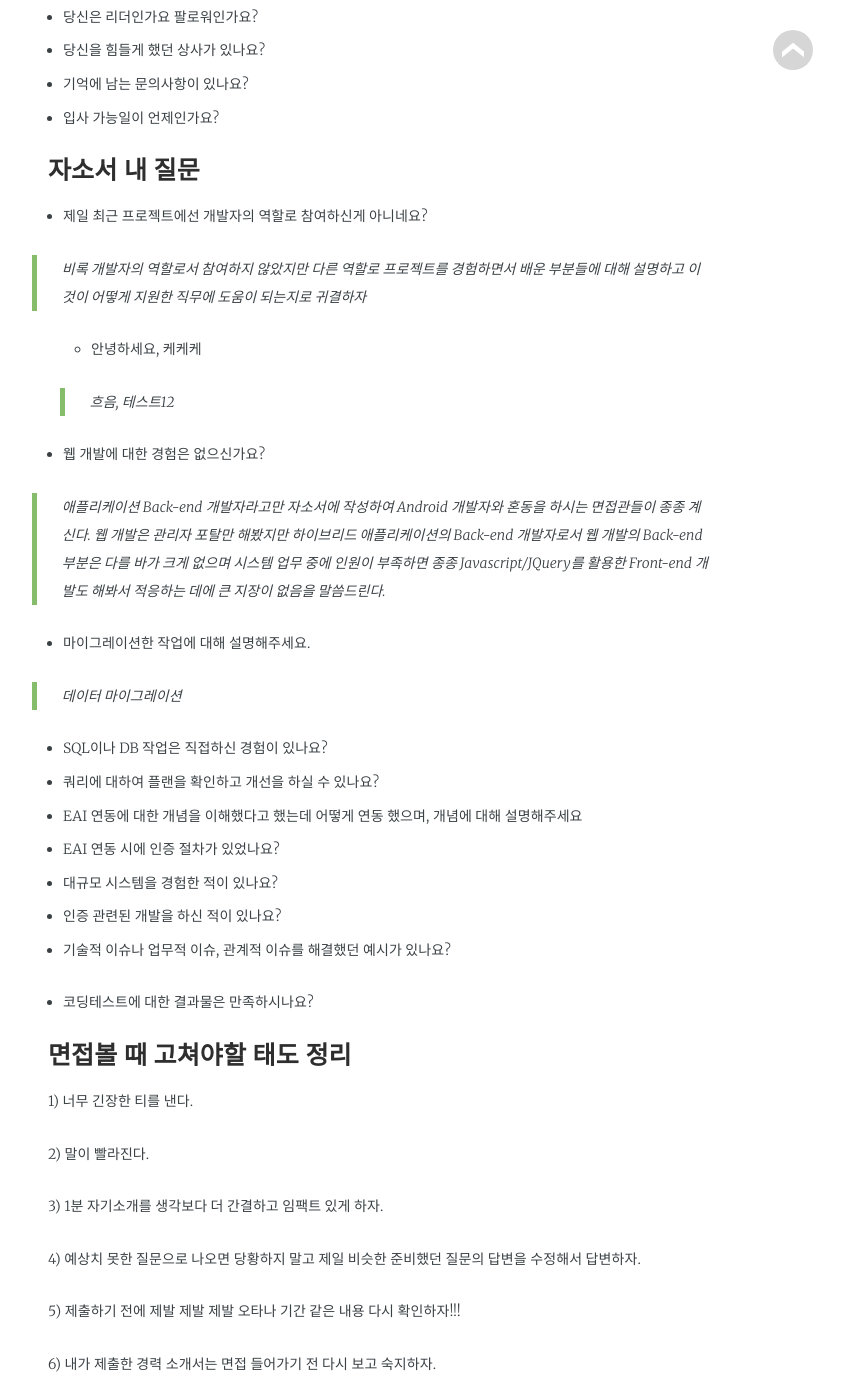
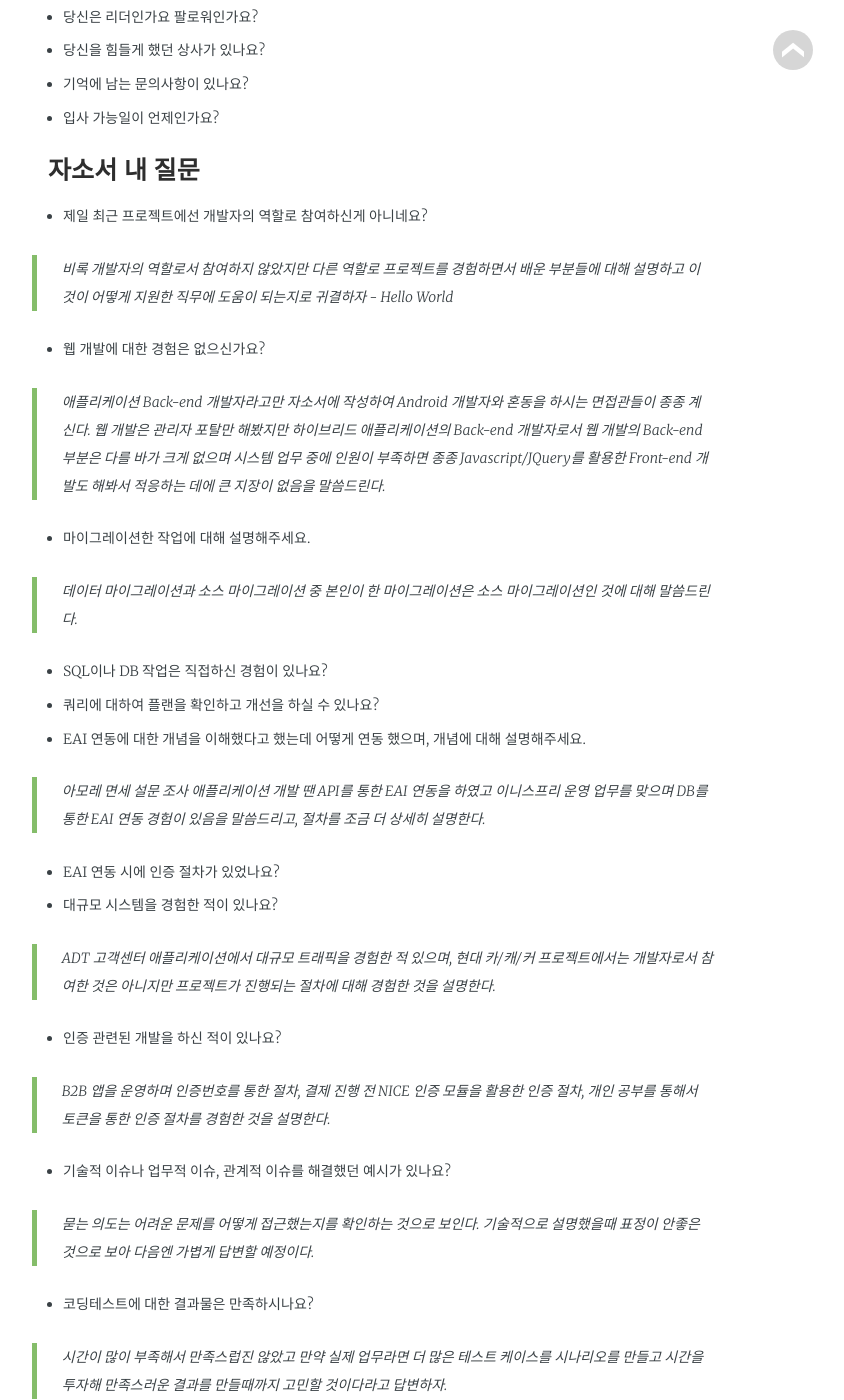
Before and after one commit to rmsdud2435/geunny-blog, a Jekyll site: the page built from _posts/2021-09-12-Interview_20210912.md, in a window 1280 px wide and 1400 px high, scrolled down 1836 px. Shown: the whole window, without its empty margins (267-1111 px from the left). Built offline with Jekyll 4.4.1, drawn with Linux system fonts in a browser that asks for light colours; some web fonts are replaced.

Commit message:
update content

```diff
--- a/_posts/2021-09-12-Interview_20210912.md
+++ b/_posts/2021-09-12-Interview_20210912.md
@@ -73,32 +73,35 @@ comments:          true
 ### 자소서 내 질문
 
  - 제일 최근 프로젝트에선 개발자의 역할로 참여하신게 아니네요?
-   > 비록 개발자의 역할로서 참여하지 않았지만 다른 역할로 프로젝트를 경험하면서 배운 부분들에 대해 설명하고 이것이 어떻게 지원한 직무에 도움이 되는지로 귀결하자
-    - 안녕하세요, 케케케
-       > 흐음, 테스트12
+    > 비록 개발자의 역할로서 참여하지 않았지만 다른 역할로 프로젝트를 경험하면서 배운 부분들에 대해 설명하고 이것이 어떻게 지원한 직무에 도움이 되는지로 귀결하자
+       - Hello World
 
  - 웹 개발에 대한 경험은 없으신가요?
     > 애플리케이션 Back-end 개발자라고만 자소서에 작성하여 Android 개발자와 혼동을 하시는 면접관들이 종종 계신다. 웹 개발은 관리자 포탈만 해봤지만 하이브리드 애플리케이션의 Back-end 개발자로서 웹 개발의 Back-end 부분은 다를 바가 크게 없으며 시스템 업무 중에 인원이 부족하면 종종 Javascript/JQuery를 활용한 Front-end 개발도 해봐서 적응하는 데에 큰 지장이 없음을 말씀드린다.
 
  - 마이그레이션한 작업에 대해 설명해주세요.
- > 데이터 마이그레이션
+    > 데이터 마이그레이션과 소스 마이그레이션 중 본인이 한 마이그레이션은 소스 마이그레이션인 것에 대해 말씀드린다.
 
  - SQL이나 DB 작업은 직접하신 경험이 있나요?
 
  - 쿼리에 대하여 플랜을 확인하고 개선을 하실 수 있나요?
 
- - EAI 연동에 대한 개념을 이해했다고 했는데 어떻게 연동 했으며, 개념에 대해 설명해주세요
+ - EAI 연동에 대한 개념을 이해했다고 했는데 어떻게 연동 했으며, 개념에 대해 설명해주세요.
+    > 아모레 면세 설문 조사 애플리케이션 개발 땐 API를 통한 EAI 연동을 하였고 이니스프리 운영 업무를 맞으며 DB를 통한 EAI 연동 경험이 있음을 말씀드리고, 절차를 조금 더 상세히 설명한다.
 
  - EAI 연동 시에 인증 절차가 있었나요?
 
  - 대규모 시스템을 경험한 적이 있나요?
+    > ADT 고객센터 애플리케이션에서 대규모 트래픽을 경험한 적 있으며, 현대 카/캐/커 프로젝트에서는 개발자로서 참여한 것은 아니지만 프로젝트가 진행되는 절차에 대해 경험한 것을 설명한다.
 
  - 인증 관련된 개발을 하신 적이 있나요?
+    > B2B 앱을 운영하며 인증번호를 통한 절차, 결제 진행 전 NICE 인증 모듈을 활용한 인증 절차, 개인 공부를 통해서 토큰을 통한 인증 절차를 경험한 것을 설명한다.
 
  - 기술적 이슈나 업무적 이슈, 관계적 이슈를 해결했던 예시가 있나요?
-    >
+    > 묻는 의도는 어려운 문제를 어떻게 접근했는지를 확인하는 것으로 보인다. 기술적으로 설명했을때 표정이 안좋은 것으로 보아 다음엔 가볍게 답변할 예정이다.
 
  - 코딩테스트에 대한 결과물은 만족하시나요?
+    > 시간이 많이 부족해서 만족스럽진 않았고 만약 실제 업무라면 더 많은 테스트 케이스를 시나리오를 만들고 시간을 투자해 만족스러운 결과를 만들때까지 고민할 것이다라고 답변하자.
 
 ### 면접볼 때 고쳐야할 태도 정리
 
```
